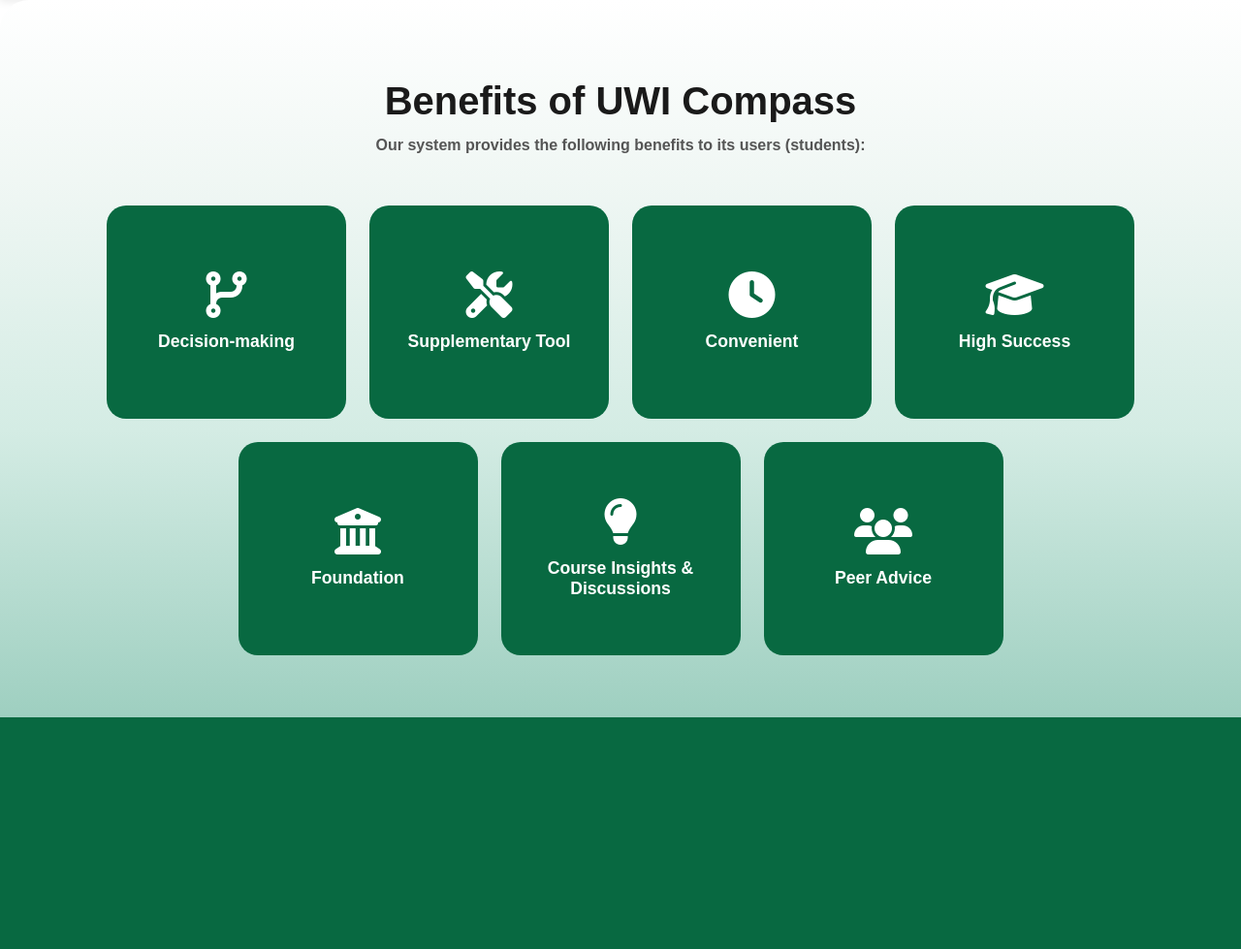
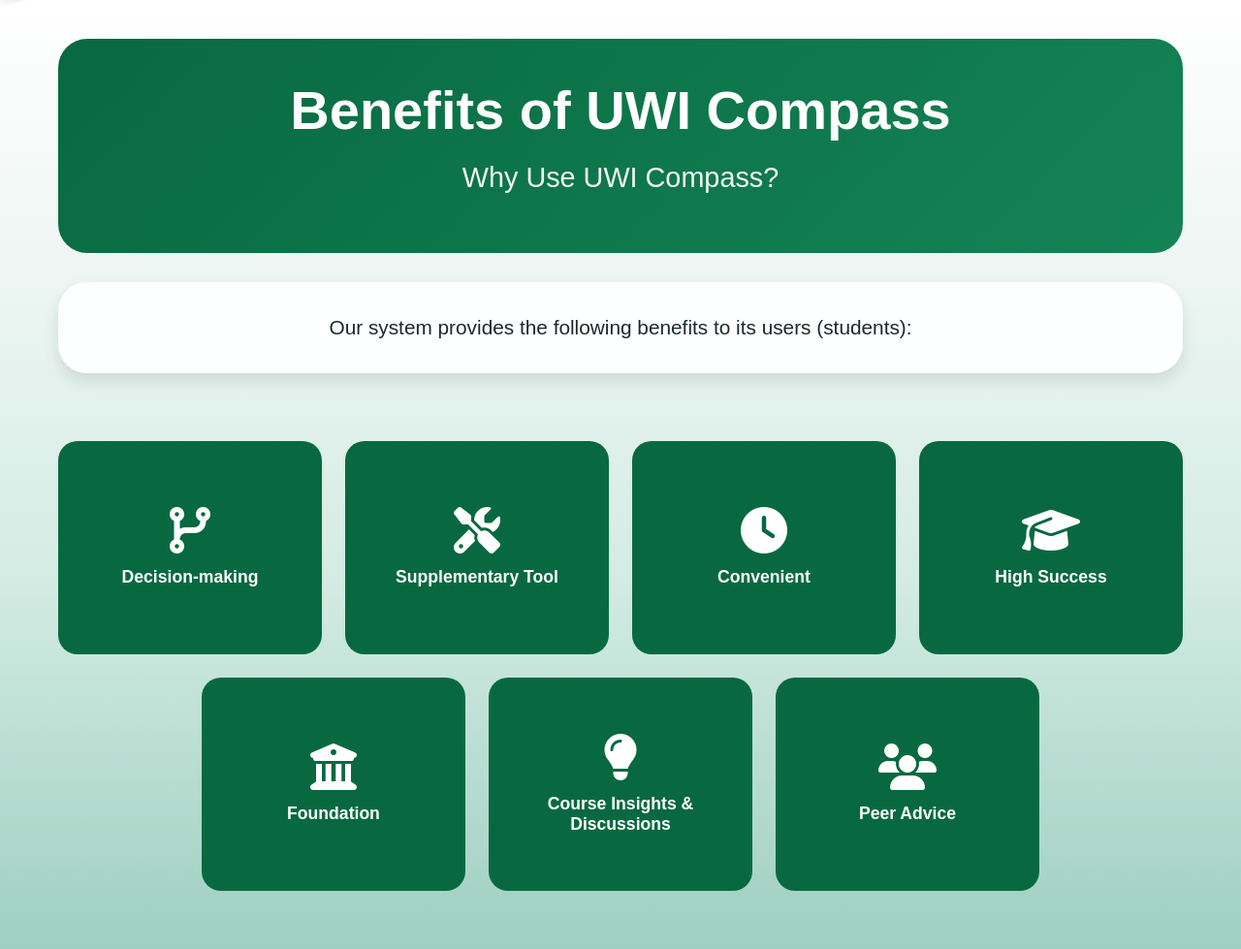
Before and after one commit to JadenA20/UWI-Compass-Promotional-Website, a Flask app: page /benefits/ in a window 1280 px wide. Shown: the part 60-1039 px from the top of the page at 97% size. Before the commit the page ends 800 px from the top, so only its background shows below. Run offline with Flask 3, Linux system fonts and the light colour scheme; some web fonts are replaced.

Commit message:
Upgraded UI for Benefits Section

```diff
--- a/app/static/css/benefits.css
+++ b/app/static/css/benefits.css
@@ -1,7 +1,8 @@
 /* Benefits Page Styling */
 
+/* --- Benefits Container Styling ---*/
 .benefits-container {
-    max-width: 1100px;
+    max-width: 1200px;
     margin: 0 auto;
     padding: 20px;
 }
@@ -9,22 +10,48 @@
 /* Intro Section */
 .benefits-intro {
     text-align: center;
-    padding: 40px 20px 30px 20px;
+    padding: 40px 20px;
+    background: linear-gradient(135deg, rgb(8, 105, 65) 0%, rgb(20,131, 85) 100%);
+    border-radius: 30px;
+    margin-bottom: 30px;
+    color:white;
 }
 
 .benefits-title {
     font-family: 'Fredoka', sans-serif;
-    font-size: 2.5rem;
+    font-size: 3.5rem;
+    margin-bottom: 15px;
     font-weight: bold;
-    color: #1a1a1a;
-    margin-bottom: 10px;
 }
 
 .benefits-subtitle {
-    font-size: 1rem;
-    color: #555;
-    font-weight: 700;
+    font-size: 1.8rem;
+    opacity: 0.95;
+}
+
+/*-- Description Section Styling ---- */
+.description-section {
+    margin-bottom: 50px;
+}
+.description-card {
+    background-color: rgba(255, 255, 255, 0.95);
+    padding: 30px;
+    border-radius: 30px;
+    box-shadow: 0 8px 16px rgba(0, 0, 0, 0.1);
+    text-align: center;
+    backdrop-filter: blur(2px); /* adds blurring effect */
+}
+
+.description-text {
+     font-size: 1.3rem;
+    line-height: 1.6;
+    color: #1a2a2a;
     margin: 0;
+    font-weight: 400;
+}
+
+.description-text strong {
+    color: rgb(8, 105, 65);
 }
 
 /* Benefits Grid */
--- a/app/templates/benefits.html
+++ b/app/templates/benefits.html
@@ -11,8 +11,16 @@
     <!-- Intro Section -->
     <div class="benefits-intro scroll-reveal">
         <h1 class="benefits-title">Benefits of UWI Compass</h1>
-        <p class="benefits-subtitle">Our system provides the following benefits to its users (students):</p>
+        <p class="benefits-subtitle">Why Use UWI Compass?</p>
     </div>
+
+        <div class="description-section scroll-reveal">
+            <div class="description-card">
+                <p class="description-text">
+                    Our system provides the following benefits to its users (students):
+                </p>
+            </div>
+        </div>
 
     <!--Benefits Grid-->
     <div class="benefits-grid">
```
